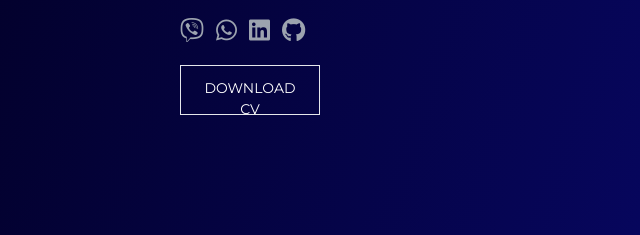
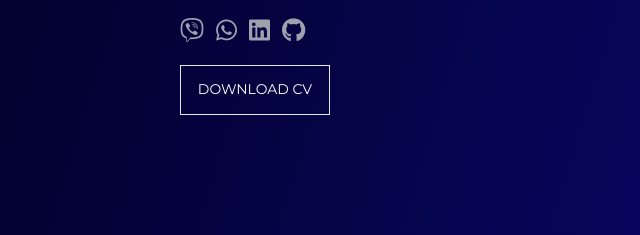
Before and after one commit to juanitonyo/portfolio, a plain HTML site: page index.html in a window 1280 px wide. Shown: the part 463-698 px from the top of the page, 0-640 px from the left. Drawn offline with nearby package versions, Linux system fonts and the light colour scheme.

Commit message:
three shot, one hit

```diff
--- a/css/style.css
+++ b/css/style.css
@@ -95,13 +95,13 @@ html {
 }
 
 .center {
-    width: 140px;
+    width: 150px;
     height: 50px;
     position: relative; /* Remove absolute positioning */
 }
 
 .btn {
-    width: 140px;
+    width: 150px;
     height: 50px;
     cursor: pointer;
     background: transparent;
--- a/index.html
+++ b/index.html
@@ -39,9 +39,9 @@
                 <div class="flex w-full mt-4 container">
                     <a href="John Mark Pareja.pdf" class="center" download>
                         <button class="text-[14px] p-3 btn">
-                            <svg width="140px" height="50px" viewBox="0 0 140 50" class="border">
-                                <polyline points="139,1 139,49 1,49 1,1 139,1" class="bg-line" />
-                                <polyline points="139,1 139,49 1,49 1,1 139,1" class="hl-line" />
+                            <svg width="150px" height="50px" viewBox="0 0 150 50" class="border">
+                                <polyline points="149,1 149,49 1,49 1,1 149,1" class="bg-line" />
+                                <polyline points="149,1 149,49 1,49 1,1 149,1" class="hl-line" />
                             </svg>
                             <span>DOWNLOAD CV</span>
                         </button>
```
